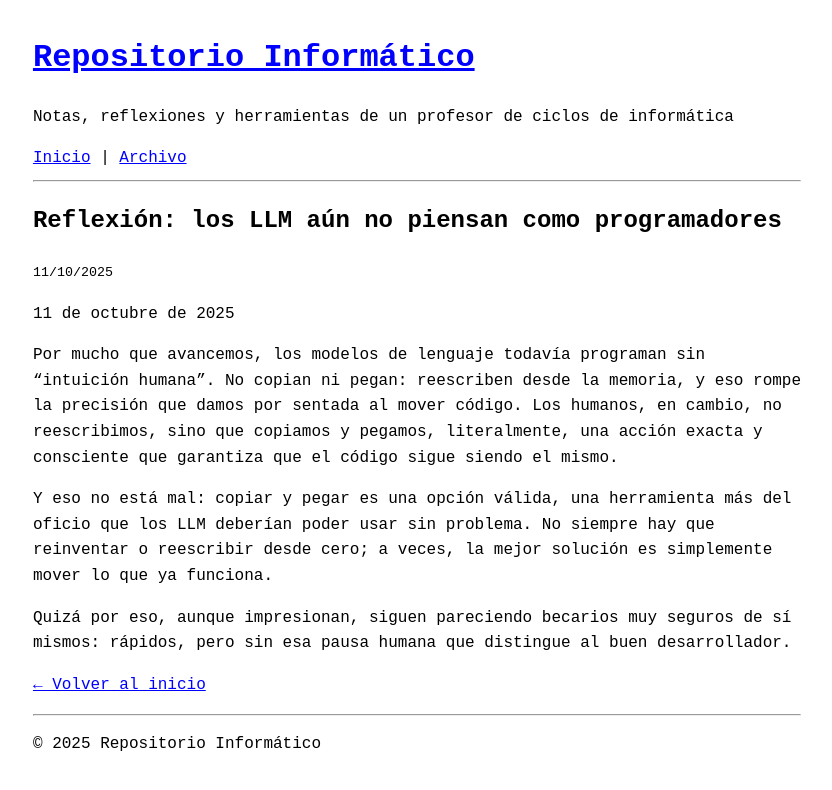
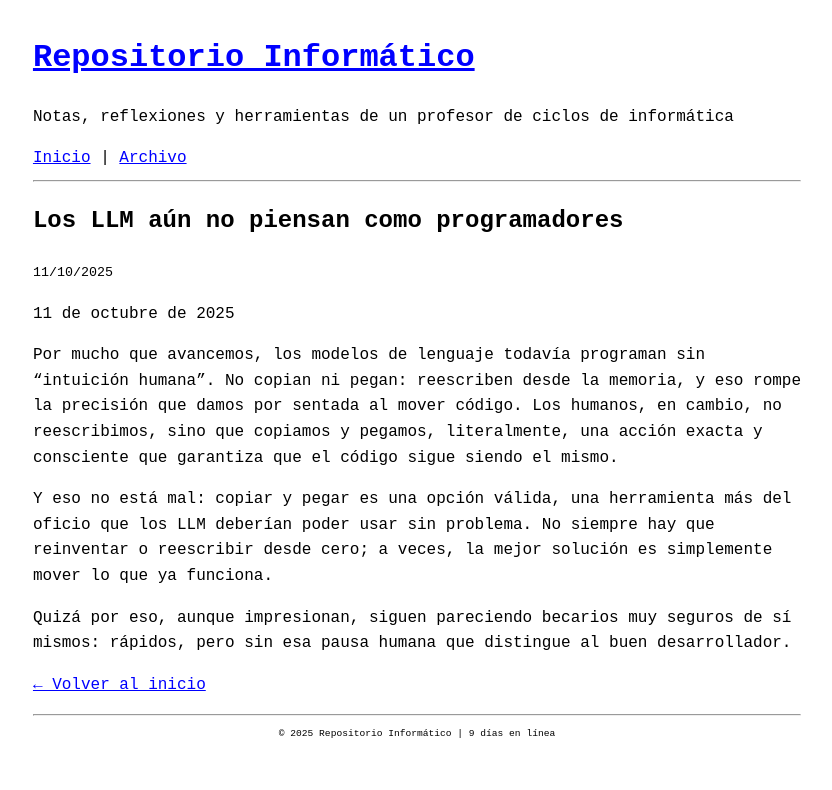
Before and after one commit to repositorioinformatico/repositorioinformatico.github.io, a Jekyll site: the page built from _posts/2025-10-11-llm-programacion-sin-intuicion.md, in a window 1280 px wide. Shown: the top 790 px of the page, without its empty margins (223-1055 px from the left). Built offline with Jekyll 4.4.1, drawn with Linux system fonts in a browser that asks for light colours; part of the change alters nothing that is shown.

Commit message:
Actualizar título de post y añadir contador de tiempo activo en footer
- Quitar palabra "Reflexión:" del título del post sobre LLM
- Añadir script JS que muestra tiempo transcurrido desde creación del blog (4/10/2025)
- Estilizar footer con texto centrado y tamaño reducido (0.6em)

🤖 Generated with [Claude Code](https://claude.com/claude-code)

Co-Authored-By: Claude <noreply@anthropic.com>

```diff
--- a/_layouts/default.html
+++ b/_layouts/default.html
@@ -26,6 +26,10 @@
             padding: 1em;
             overflow-x: auto;
         }
+        footer {
+            text-align: center;
+            font-size: 0.6em;
+        }
     </style>
 </head>
 <body>
@@ -45,7 +49,40 @@
 
     <footer>
         <hr>
-        <p>© 2025 Repositorio Informático</p>
+        <p>© 2025 Repositorio Informático | <span id="tiempo-activo"></span></p>
     </footer>
+    <script>
+        function calcularTiempoActivo() {
+            const fechaInicio = new Date(2025, 9, 4); // Mes 9 = octubre (los meses empiezan en 0)
+            const fechaActual = new Date();
+
+            let años = fechaActual.getFullYear() - fechaInicio.getFullYear();
+            let meses = fechaActual.getMonth() - fechaInicio.getMonth();
+            let días = fechaActual.getDate() - fechaInicio.getDate();
+
+            // Ajustar si los días son negativos
+            if (días < 0) {
+                meses--;
+                const mesAnterior = new Date(fechaActual.getFullYear(), fechaActual.getMonth(), 0);
+                días += mesAnterior.getDate();
+            }
+
+            // Ajustar si los meses son negativos
+            if (meses < 0) {
+                años--;
+                meses += 12;
+            }
+
+            // Construir el texto
+            let partes = [];
+            if (años > 0) partes.push(`${años} año${años !== 1 ? 's' : ''}`);
+            if (meses > 0) partes.push(`${meses} mes${meses !== 1 ? 'es' : ''}`);
+            if (días > 0 || partes.length === 0) partes.push(`${días} día${días !== 1 ? 's' : ''}`);
+
+            document.getElementById('tiempo-activo').textContent = partes.join(', ') + ' en línea';
+        }
+
+        calcularTiempoActivo();
+    </script>
 </body>
 </html>
--- a/_posts/2025-10-11-llm-programacion-sin-intuicion.md
+++ b/_posts/2025-10-11-llm-programacion-sin-intuicion.md
@@ -1,6 +1,6 @@
 ---
 layout: post
-title: "Reflexión: los LLM aún no piensan como programadores"
+title: "Los LLM aún no piensan como programadores"
 date: 2025-10-11
 ---
 
```
